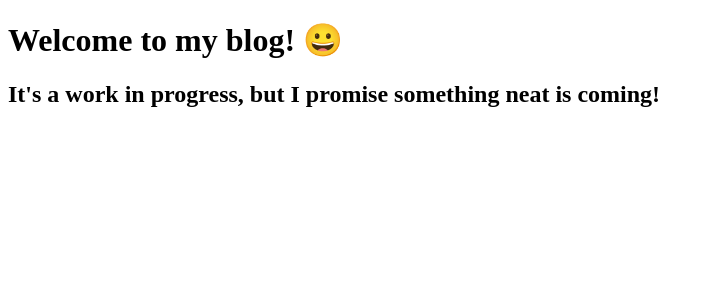
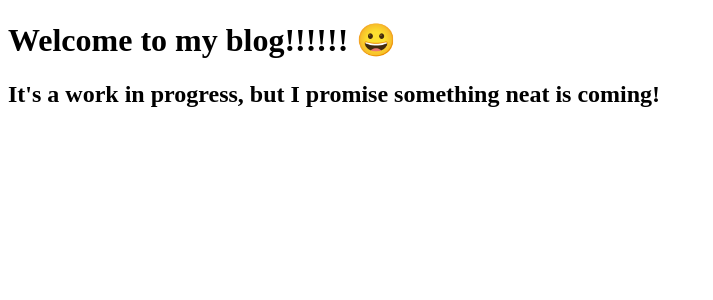
Before and after one commit to connor981332/universal-blog, a Next.js app: page / in a window 1280 px wide. Shown: the top 300 px of the page, without its empty margins (0-713 px from the left). Built offline with nearby package versions, Linux system fonts and the light colour scheme.

Commit message:
added launch.json and auto npm install

```diff
--- a/app/page.tsx
+++ b/app/page.tsx
@@ -1,6 +1,6 @@
 export default function Page() {
     return <>
-        <h1>Welcome to my blog! 😀</h1>
+        <h1>Welcome to my blog!!!!!! 😀</h1>
         <h2>It's a work in progress, but I promise something neat is coming!</h2>
     </>
 }
```
Also changed, not shown: .devcontainer/devcontainer.json.
